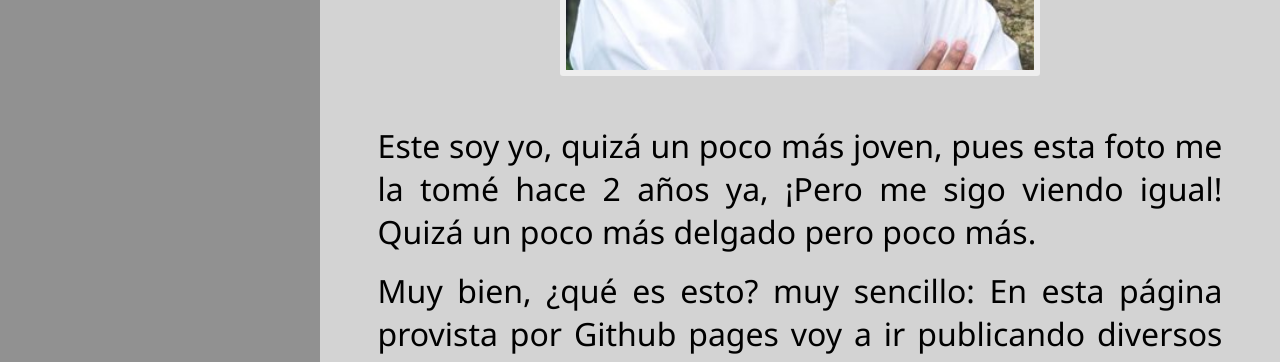
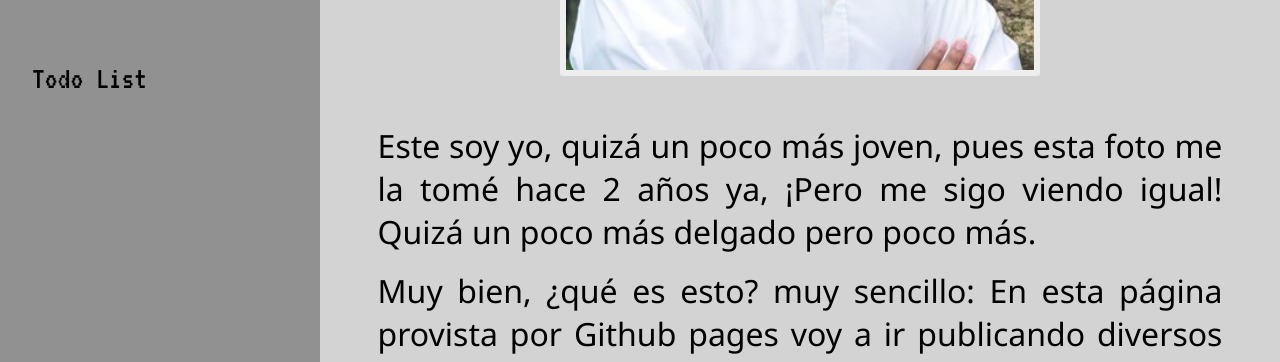
Before and after one commit to Zelzazor/Zelzazor.github.io, a plain HTML site: page index.html in a window 1280 px wide. Shown: the part 728-1090 px from the top of the page. Drawn offline with Linux system fonts and the light colour scheme.

Commit message:
Enlace todo list

```diff
--- a/index.html
+++ b/index.html
@@ -20,6 +20,7 @@
             <a href="calculatorJS" class="anchor nav-anchor">calculatorJS</a>
             <a href="Gabriel_García_Márquez" class="anchor nav-anchor">Gabriel García Márquez: el mago realista</a>
             <a href="getFactorial" class="anchor nav-anchor">Factorial de un número</a>
+            <a href="todo-list" class="anchor nav-anchor">Todo List</a>
         </nav>
         <section class="sect-1">
             <h2 class="intro">¡Hola!</h2>
```
